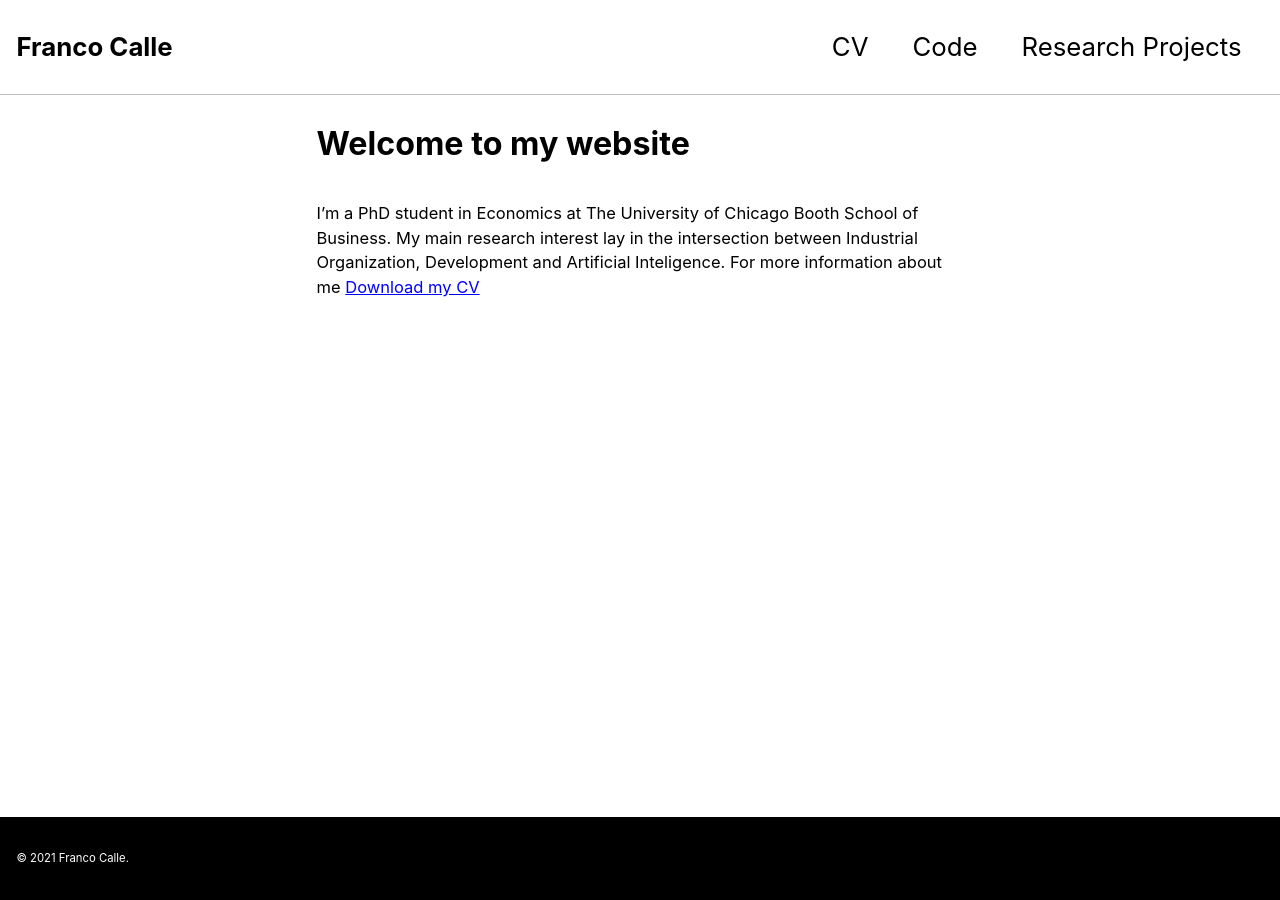
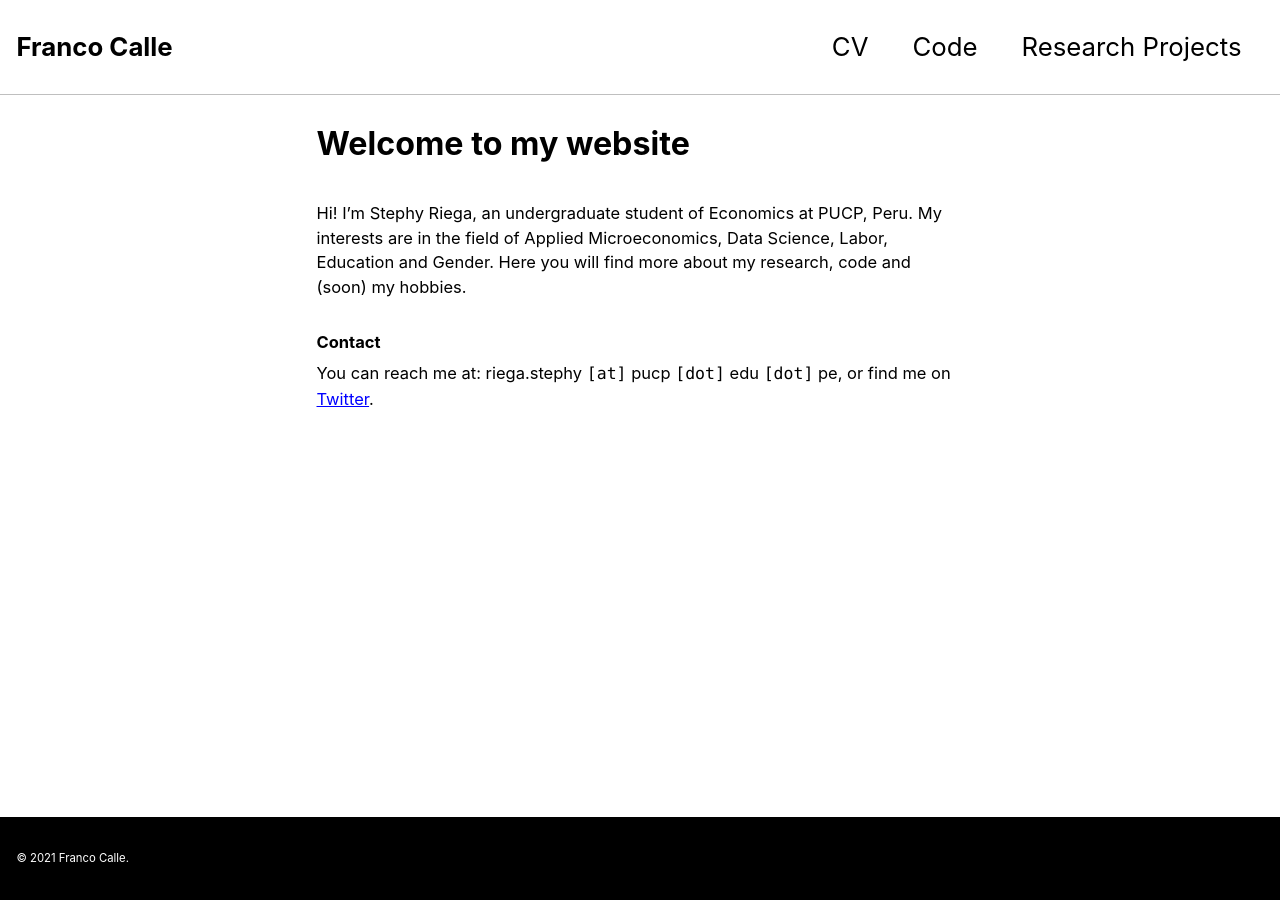
Before and after one commit to stephyriega/stephyriega.github.io, a Jekyll site: the page built from _pages/about.md, in a window 1280 px wide. Built offline with Jekyll 4.4.1, drawn with Linux system fonts in a browser that asks for light colours; nearby versions of some CDN libraries.

Commit message:
Update about.md

```diff
--- a/_pages/about.md
+++ b/_pages/about.md
@@ -5,6 +5,8 @@ header:
 ---
 
 \\
-I'm a PhD student in Economics at The University of Chicago Booth School of Business.
-My main research interest lay in the intersection between Industrial Organization, Development and Artificial Inteligence.
-For more information about me [Download my CV](https://www.dropbox.com/s/cykvv8sxauj2oyw/Resume%20-%20FC.pdf?dl=0)
+Hi! I'm Stephy Riega, an undergraduate student of Economics at PUCP, Peru. My interests are in the field of Applied Microeconomics, Data Science, Labor, Education and Gender. Here you will find more about my research, code and (soon) my hobbies.
+
+
+### Contact
+You can reach me at: riega.stephy <kbd>[at]</kbd> pucp <kbd>[dot]</kbd> edu <kbd>[dot]</kbd> pe, or find me on [Twitter](https://twitter.com/sriegae?t=-E5p7AOp4HKnJfDUdmgROQ&s=09).
```
